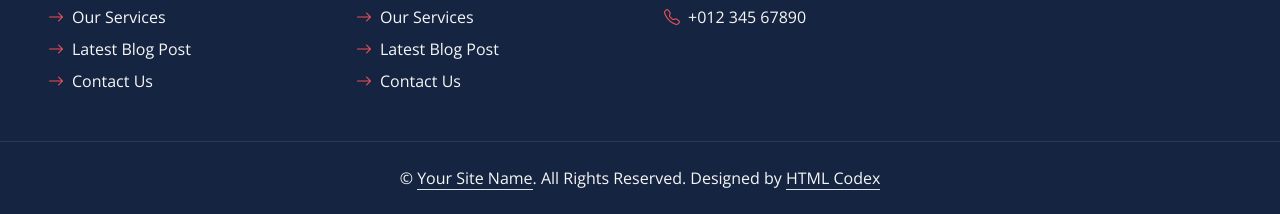
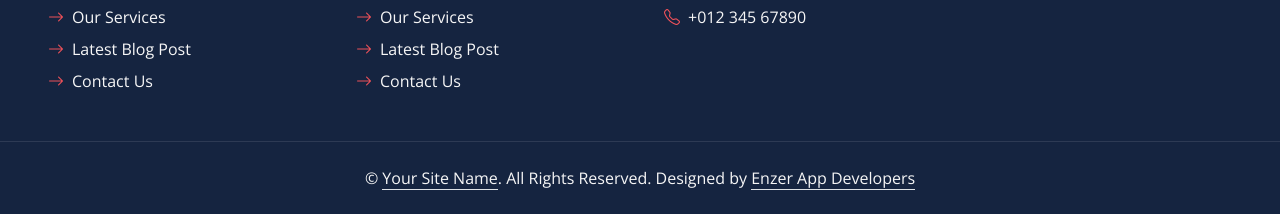
Before and after one commit to Nketiah/consultancy-website-template, a plain HTML site: page index.html in a window 1280 px wide. Shown: the part 6312-6526 px from the top of the page. Drawn offline with nearby package versions, Linux system fonts and the light colour scheme.

Commit message:
Update index.html

```diff
--- a/index.html
+++ b/index.html
@@ -565,7 +565,7 @@
         </div>
     </div>
     <div class="container-fluid bg-dark text-secondary text-center border-top py-4 px-5" style="border-color: rgba(256, 256, 256, .1) !important;">
-        <p class="m-0">&copy; <a class="text-secondary border-bottom" href="#">Your Site Name</a>. All Rights Reserved. Designed by <a class="text-secondary border-bottom" href="https://htmlcodex.com">HTML Codex</a></p>
+        <p class="m-0">&copy; <a class="text-secondary border-bottom" href="#">Your Site Name</a>. All Rights Reserved. Designed by <a class="text-secondary border-bottom" href="#">Enzer App Developers</a></p>
     </div>
     <!-- Footer End -->
 
```
